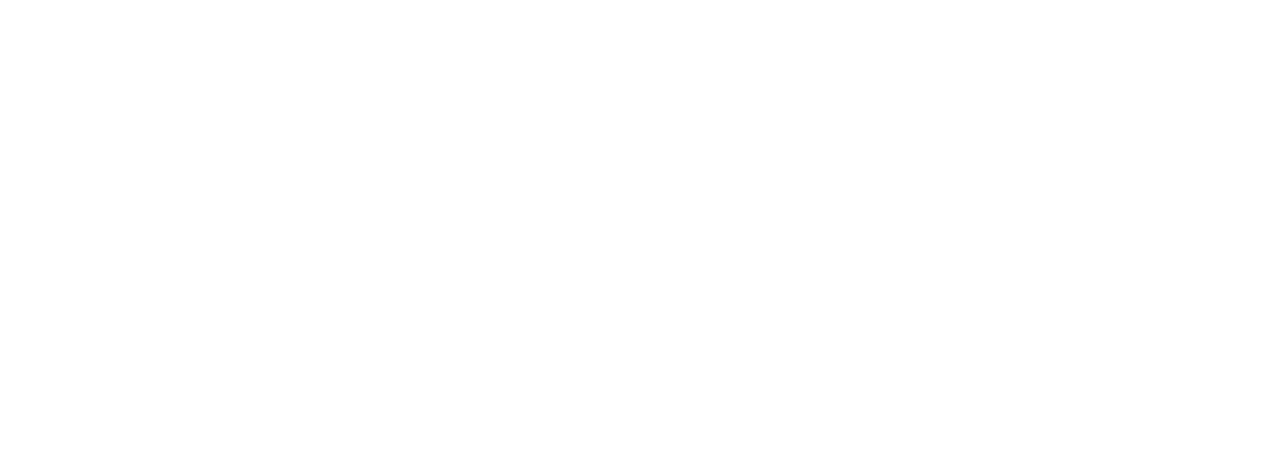
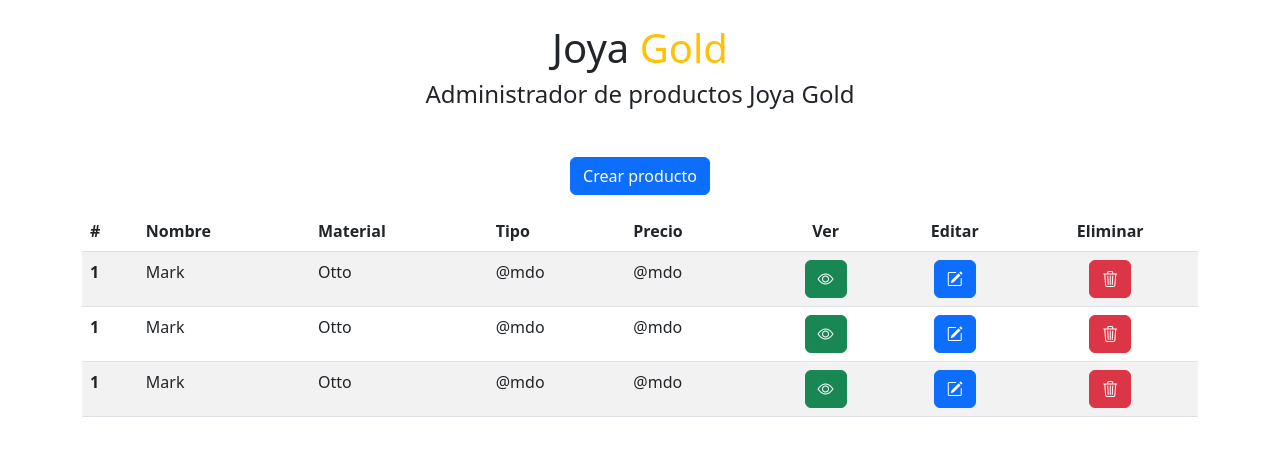
Before and after one commit to Alejo22/joya-gold-front, an Angular app: page / in a window 1280 px wide. Shown: the top 456 px of the page. Built offline with nearby package versions, Linux system fonts and the light colour scheme.

Commit message:
Table and colors base

```diff
--- a/angular.json
+++ b/angular.json
@@ -30,7 +30,8 @@
               "src/assets"
             ],
             "styles": [
-              "src/styles.scss"
+              "src/styles.scss",
+              "node_modules/bootstrap-icons/font/bootstrap-icons.min.css"
             ],
             "scripts": []
           },
@@ -56,7 +57,13 @@
               "vendorChunk": true,
               "extractLicenses": false,
               "sourceMap": true,
-              "namedChunks": true
+              "namedChunks": true,
+              "fileReplacements": [
+                {
+                  "replace": "src/environments/environment.ts",
+                  "with": "src/environments/environment.development.ts"
+                }
+              ]
             }
           },
           "defaultConfiguration": "production"
--- a/package.json
+++ b/package.json
@@ -21,6 +21,7 @@
     "@ng-bootstrap/ng-bootstrap": "^15.1.2",
     "@popperjs/core": "^2.11.6",
     "bootstrap": "^5.2.3",
+    "bootstrap-icons": "^1.11.3",
     "rxjs": "~7.8.0",
     "sweetalert2": "^11.10.5",
     "tslib": "^2.3.0",
--- a/src/app/core/app.component.html
+++ b/src/app/core/app.component.html
@@ -0,0 +1,90 @@
+<main class="container mt-4">
+    <div class="text-center mb-3">
+        <h1>Joya <span class="text-warning" >Gold</span></h1>
+        <h4 class="mb-5">Administrador de productos Joya Gold</h4>
+        <button type="button" class="btn btn-primary">Crear producto</button>
+    </div>
+
+    <table class="table table-striped">
+        <thead>
+          <tr>
+            <th scope="col">#</th>
+            <th scope="col">Nombre</th>
+            <th scope="col">Material</th>
+            <th scope="col">Tipo</th>
+            <th scope="col">Precio</th>
+            <th scope="col" class="text-center">Ver</th>
+            <th scope="col" class="text-center">Editar</th>
+            <th scope="col" class="text-center">Eliminar</th>
+          </tr>
+        </thead>
+        <tbody>
+          <tr>
+            <th scope="row">1</th>
+            <td>Mark</td>
+            <td>Otto</td>
+            <td>@mdo</td>
+            <td>@mdo</td>
+            <td class="text-center">
+                <button class="btn btn-success">
+                    <i class="bi bi-eye"></i>
+                </button>
+            </td>
+            <td class="text-center">
+                <button class="btn btn-primary">
+                    <i class="bi bi-pencil-square"></i>
+                </button>
+            </td>
+            <td class="text-center">
+                <button class="btn btn-danger">
+                    <i class="bi bi-trash3"></i>
+                </button>
+            </td>
+          </tr>
+          <tr>
+            <th scope="row">1</th>
+            <td>Mark</td>
+            <td>Otto</td>
+            <td>@mdo</td>
+            <td>@mdo</td>
+            <td class="text-center">
+                <button class="btn btn-success">
+                    <i class="bi bi-eye"></i>
+                </button>
+            </td>
+            <td class="text-center">
+                <button class="btn btn-primary">
+                    <i class="bi bi-pencil-square"></i>
+                </button>
+            </td>
+            <td class="text-center">
+                <button class="btn btn-danger">
+                    <i class="bi bi-trash3"></i>
+                </button>
+            </td>
+          </tr>
+          <tr>
+            <th scope="row">1</th>
+            <td>Mark</td>
+            <td>Otto</td>
+            <td>@mdo</td>
+            <td>@mdo</td>
+            <td class="text-center">
+                <button class="btn btn-success">
+                    <i class="bi bi-eye"></i>
+                </button>
+            </td>
+            <td class="text-center">
+                <button class="btn btn-primary">
+                    <i class="bi bi-pencil-square"></i>
+                </button>
+            </td>
+            <td class="text-center">
+                <button class="btn btn-danger">
+                    <i class="bi bi-trash3"></i>
+                </button>
+            </td>
+          </tr>
+        </tbody>
+      </table>
+</main>
```
Also changed, not shown: src/app/global/service/api.service.ts (+17 -0 lines), src/environments/environment.development.ts (added, +8 -0 lines), src/environments/environment.ts (added, +8 -0 lines), 1 other file (tests, documents, lock files or other folders).
